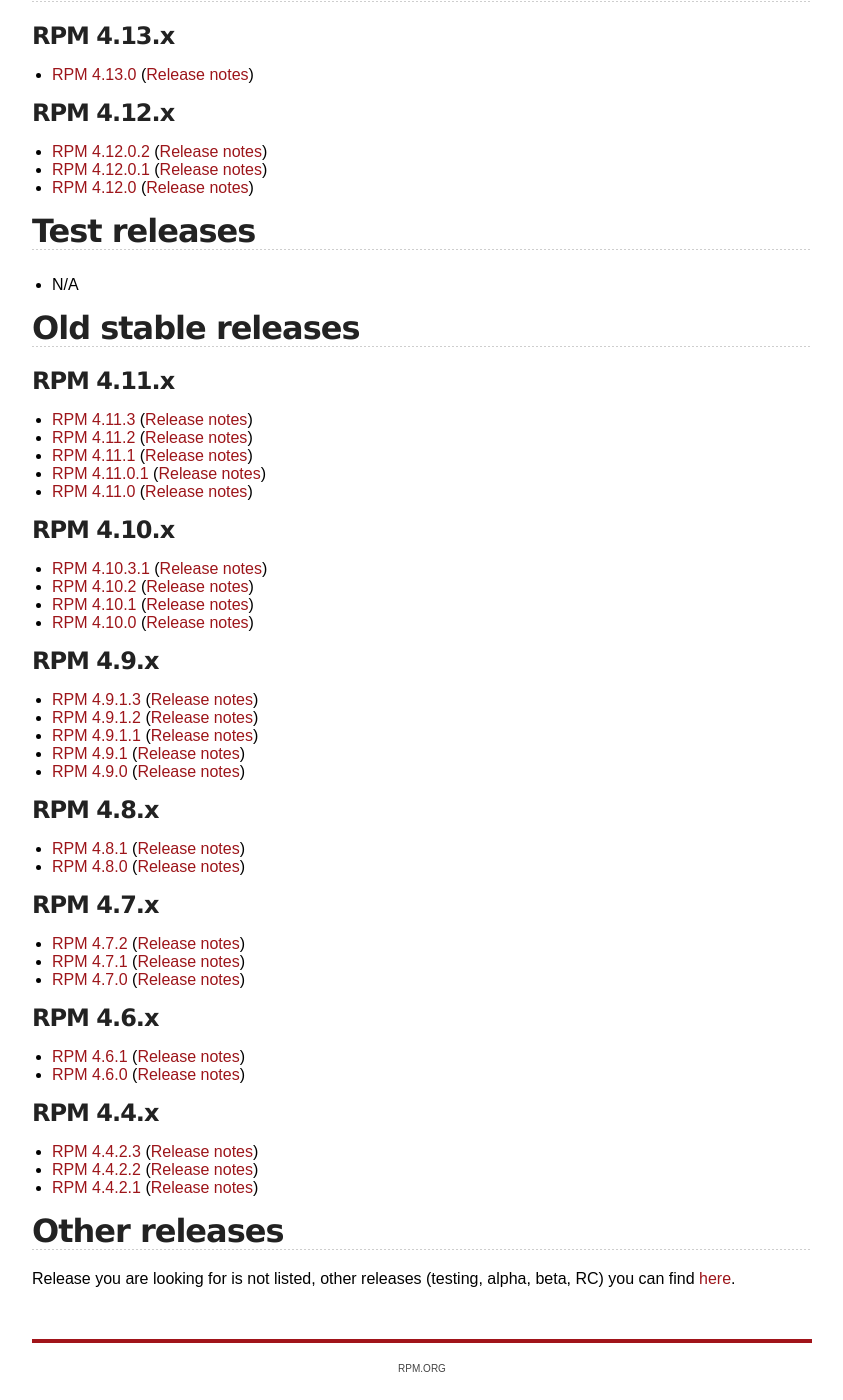
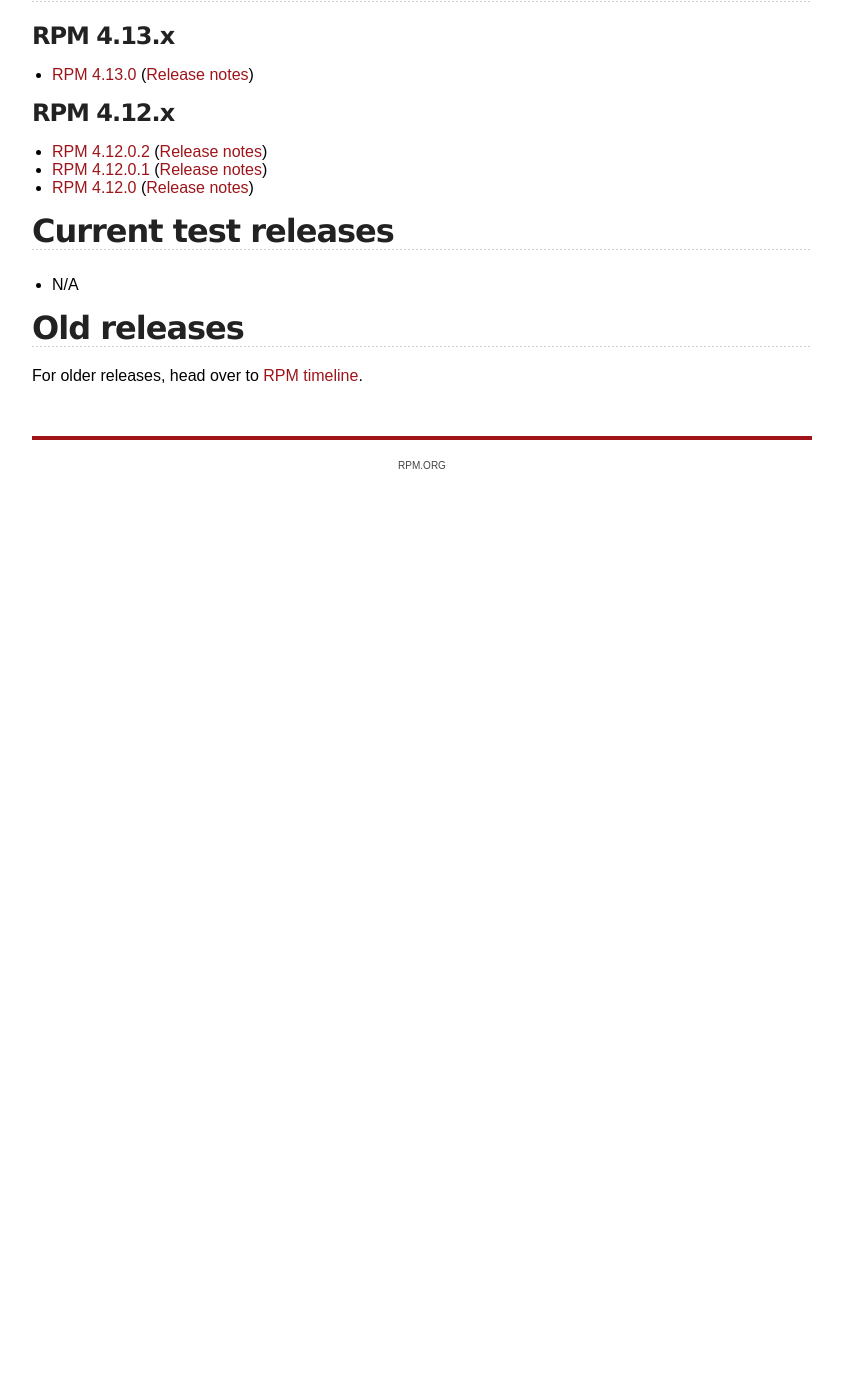
Before and after one commit to rpm-software-management/rpm-web, a Jekyll site: the page built from download.md, in a window 1280 px wide and 1400 px high, scrolled down 270 px. Shown: the whole window, without its empty margins (218-1061 px from the left). Built offline with Jekyll 4.4.1, drawn with Linux system fonts in a browser that asks for light colours; after the commit the page ends 900 px from its top, so only the background shows below that.

Commit message:
Point old release downloads to timeline
The old releases were dominating the whole download page so you can
barely find the current releases from it. Its all in the timeline...

```diff
--- a/download.md
+++ b/download.md
@@ -15,58 +15,10 @@ title: rpm.org - Download
 * [RPM 4.12.0.1](http://archive.rpm.org/releases/rpm-4.12.x/rpm-4.12.0.1.tar.bz2) ([Release notes](wiki/Releases/4.12.0.1.html))
 * [RPM 4.12.0](http://archive.rpm.org/releases/rpm-4.12.x/rpm-4.12.0.tar.bz2) ([Release notes](wiki/Releases/4.12.0.html))
 
-## Test releases
+## Current test releases
 
 * N/A
 
-## Old stable releases
+## Old releases
 
-### RPM 4.11.x
-
-* [RPM 4.11.3](http://archive.rpm.org/releases/rpm-4.11.x/rpm-4.11.3.tar.bz2) ([Release notes](wiki/Releases/4.11.3.html))
-* [RPM 4.11.2](http://archive.rpm.org/releases/rpm-4.11.x/rpm-4.11.2.tar.bz2) ([Release notes](wiki/Releases/4.11.2.html))
-* [RPM 4.11.1](http://archive.rpm.org/releases/rpm-4.11.x/rpm-4.11.1.tar.bz2) ([Release notes](wiki/Releases/4.11.1.html))
-* [RPM 4.11.0.1](http://archive.rpm.org/releases/rpm-4.11.x/rpm-4.11.0.1.tar.bz2) ([Release notes](wiki/Releases/4.11.0.1.html))
-* [RPM 4.11.0](http://archive.rpm.org/releases/rpm-4.11.x/rpm-4.11.0.tar.bz2) ([Release notes](wiki/Releases/4.11.0.html))
-
-
-### RPM 4.10.x
-
-* [RPM 4.10.3.1](http://archive.rpm.org/releases/rpm-4.10.x/rpm-4.10.3.1.tar.bz2) ([Release notes](wiki/Releases/4.10.3.1.html))
-* [RPM 4.10.2](http://archive.rpm.org/releases/rpm-4.10.x/rpm-4.10.2.tar.bz2) ([Release notes](wiki/Releases/4.10.2.html))
-* [RPM 4.10.1](http://archive.rpm.org/releases/rpm-4.10.x/rpm-4.10.1.tar.bz2) ([Release notes](wiki/Releases/4.10.1.html))
-* [RPM 4.10.0](http://archive.rpm.org/releases/rpm-4.10.x/rpm-4.10.0.tar.bz2) ([Release notes](wiki/Releases/4.10.0.html))
-
-### RPM 4.9.x
-
-* [RPM 4.9.1.3](http://archive.rpm.org/releases/rpm-4.9.x/rpm-4.9.1.3.tar.bz2) ([Release notes](wiki/Releases/4.9.1.3.html))
-* [RPM 4.9.1.2](http://archive.rpm.org/releases/rpm-4.9.x/rpm-4.9.1.2.tar.bz2) ([Release notes](wiki/Releases/4.9.1.2.html))
-* [RPM 4.9.1.1](http://archive.rpm.org/releases/rpm-4.9.x/rpm-4.9.1.1.tar.bz2) ([Release notes](wiki/Releases/4.9.1.1.html))
-* [RPM 4.9.1](http://archive.rpm.org/releases/rpm-4.9.x/rpm-4.9.1.tar.bz2) ([Release notes](wiki/Releases/4.9.1.html))
-* [RPM 4.9.0](http://archive.rpm.org/releases/rpm-4.9.x/rpm-4.9.0.tar.bz2) ([Release notes](wiki/Releases/4.9.0.html))
-
-### RPM 4.8.x
-
-* [RPM 4.8.1](http://archive.rpm.org/releases/rpm-4.8.x/rpm-4.8.1.tar.bz2) ([Release notes](wiki/Releases/4.8.1.html))
-* [RPM 4.8.0](http://archive.rpm.org/releases/rpm-4.8.x/rpm-4.8.0.tar.bz2) ([Release notes](wiki/Releases/4.8.0.html))
-
-### RPM 4.7.x
-
-* [RPM 4.7.2](http://archive.rpm.org/releases/rpm-4.7.x/rpm-4.7.2.tar.bz2) ([Release notes](wiki/Releases/4.7.2.html))
-* [RPM 4.7.1](http://archive.rpm.org/releases/rpm-4.7.x/rpm-4.7.1.tar.bz2) ([Release notes](wiki/Releases/4.7.1.html))
-* [RPM 4.7.0](http://archive.rpm.org/releases/rpm-4.7.x/rpm-4.7.0.tar.bz2) ([Release notes](wiki/Releases/4.7.0.html))
-
-### RPM 4.6.x
-
-* [RPM 4.6.1](http://archive.rpm.org/releases/rpm-4.6.x/rpm-4.6.1.tar.bz2) ([Release notes](wiki/Releases/4.6.1.html))
-* [RPM 4.6.0](http://archive.rpm.org/releases/rpm-4.6.x/rpm-4.6.0.tar.bz2) ([Release notes](wiki/Releases/4.6.0.html))
-
-### RPM 4.4.x
-
-* [RPM 4.4.2.3](http://archive.rpm.org/releases/rpm-4.4.x/rpm-4.4.2.3.tar.gz) ([Release notes](wiki/Releases/4.4.2.3.html))
-* [RPM 4.4.2.2](http://archive.rpm.org/releases/rpm-4.4.x/rpm-4.4.2.2.tar.gz) ([Release notes](wiki/Releases/4.4.2.2.html))
-* [RPM 4.4.2.1](http://archive.rpm.org/releases/rpm-4.4.x/rpm-4.4.2.1.tar.gz) ([Release notes](wiki/Releases/4.4.2.1.html))
-
-
-## Other releases
-Release you are looking for is not listed, other releases (testing, alpha, beta, RC) you can find [here](https://github.com/rpm-software-management/rpm/releases).
+For older releases, head over to [RPM timeline](timeline.html).
```
